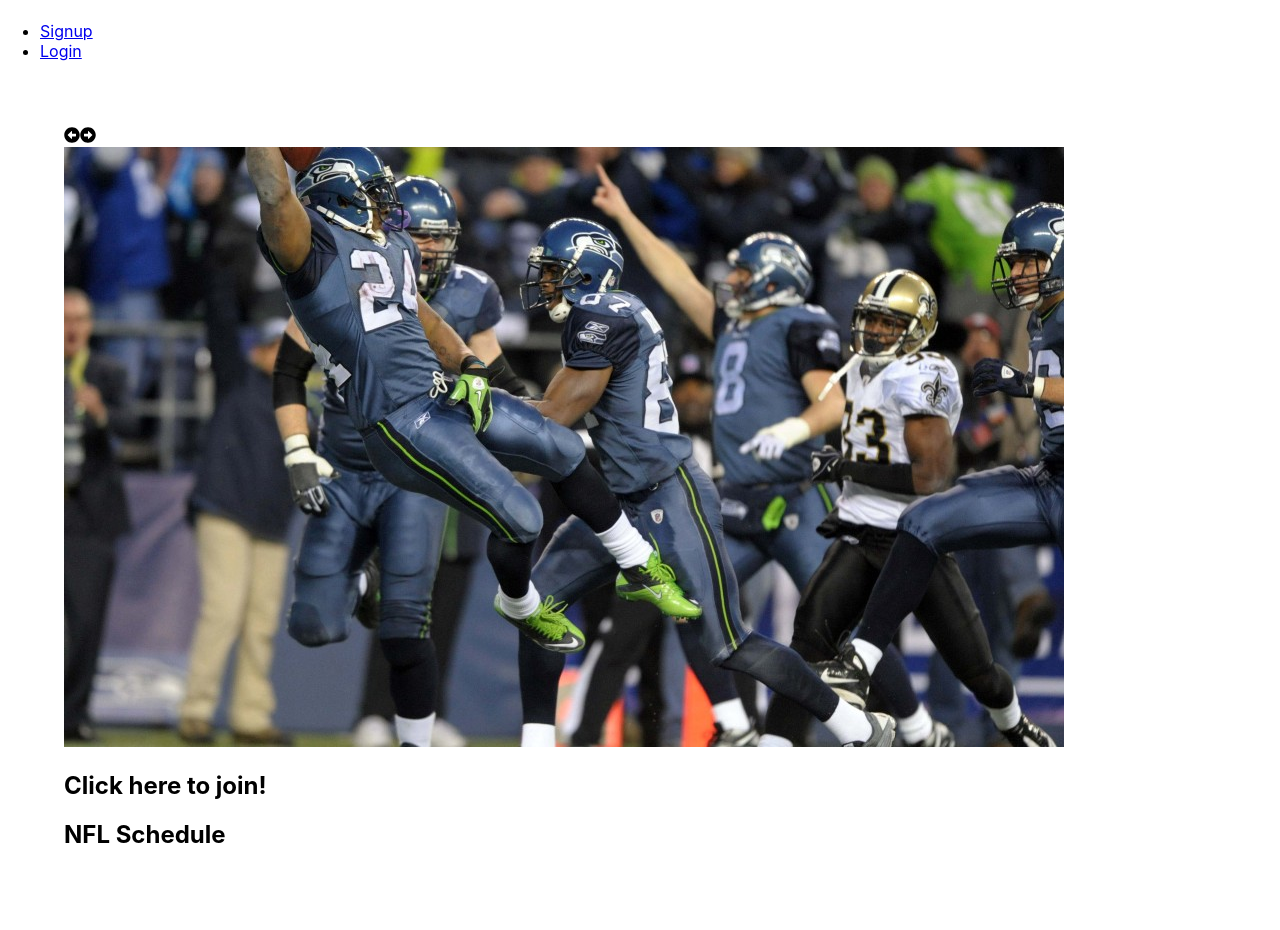
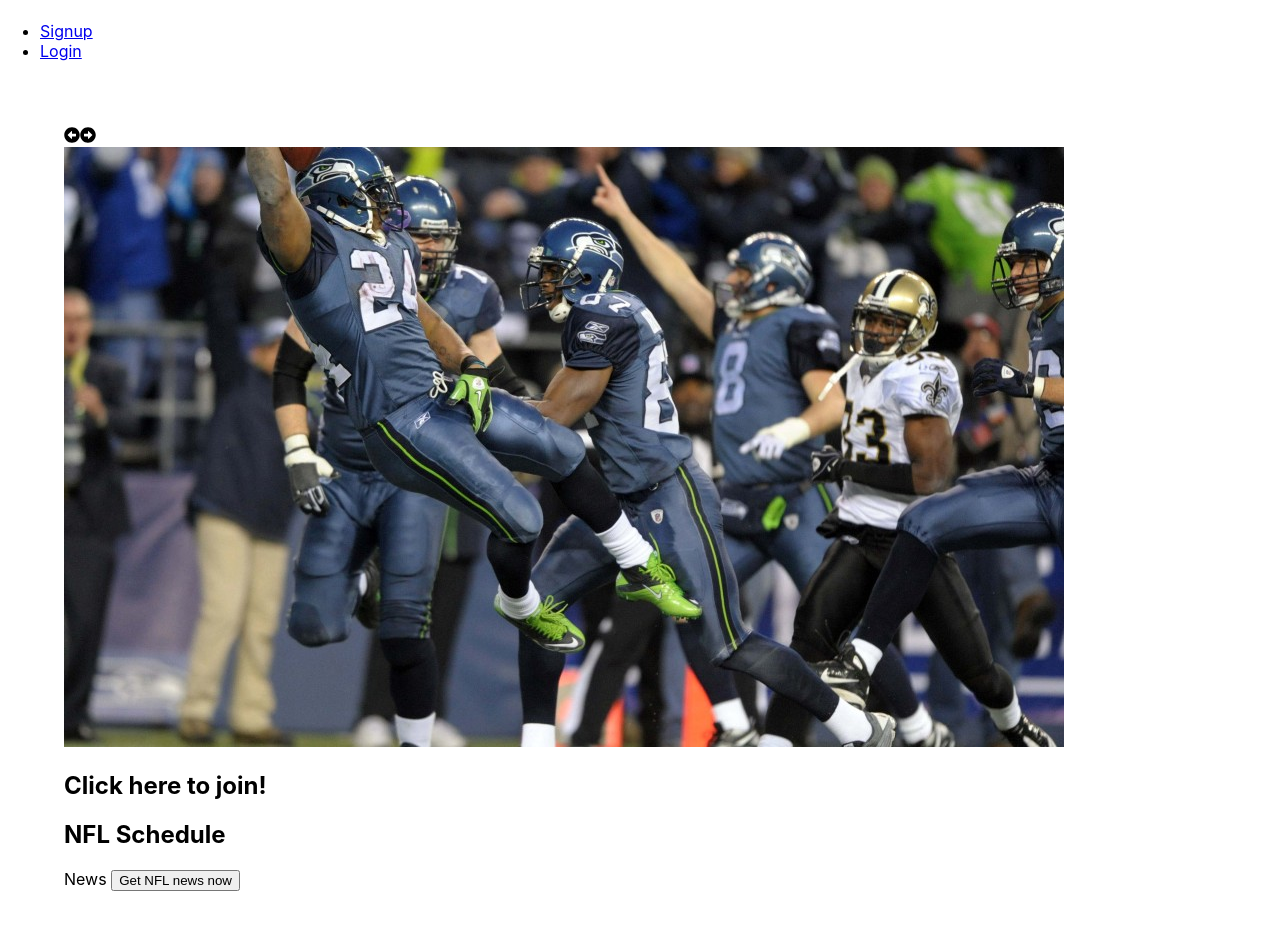
Before and after one commit to calvinjdonner/fantasy-football-app, a React (Create React App) app in the folder client/: page / in a window 1280 px wide. Shown: the top 930 px of the page. Built offline with nearby package versions, Linux system fonts and the light colour scheme.

Commit message:
console logging news data

```diff
--- a/client/src/App.js
+++ b/client/src/App.js
@@ -1,34 +1,33 @@
-import React from 'react';
-import { BrowserRouter as Router, Route, Switch } from 'react-router-dom';
+import React from "react";
+import { BrowserRouter as Router, Route, Switch } from "react-router-dom";
 import {
   ApolloClient,
   InMemoryCache,
   ApolloProvider,
   createHttpLink,
-} from '@apollo/client';
-import { setContext } from '@apollo/client/link/context';
+} from "@apollo/client";
+import { setContext } from "@apollo/client/link/context";
+import Axios from "axios";
 
+import Login from "./pages/Login";
+import Signup from "./pages/Signup";
+import Nav from "./components/Nav";
+import footballImages from "./components/Images";
 
-import Login from './pages/Login';
-import Signup from './pages/Signup';
-import Nav from './components/Nav';
-import footballImages from './components/Images';
-
-import About from './components/About';
-import Join from './components/Join';
-import Schedule from './components/Schedule';
-
+import About from "./components/About";
+import Join from "./components/Join";
+import Schedule from "./components/Schedule";
 
 const httpLink = createHttpLink({
-  uri: '/graphql',
+  uri: "/graphql",
 });
 
 const authLink = setContext((_, { headers }) => {
-  const token = localStorage.getItem('id_token');
+  const token = localStorage.getItem("id_token");
   return {
     headers: {
       ...headers,
-      authorization: token ? `Bearer ${token}` : '',
+      authorization: token ? `Bearer ${token}` : "",
     },
   };
 });
@@ -39,6 +38,14 @@ const client = new ApolloClient({
 });
 
 function App() {
+
+  const nflNews = () => {
+    Axios.get(
+      "https://api.sportsdata.io/v3/nfl/scores/json/News?key=8d47ddc73491478086570cc47316de1b"
+    ).then((response) => {
+      console.log(response);
+    });
+  };
   return (
     <ApolloProvider client={client}>
       <Router>
@@ -52,6 +59,9 @@ function App() {
             <About slides={footballImages}></About>
             <Join></Join>
             <Schedule></Schedule>
+            <div>
+              News <button onClick={nflNews}>Get NFL news now</button>
+            </div>
           </main>
         </div>
       </Router>
--- /dev/null
+++ b/client/src/pages/Home.js
@@ -0,0 +1 @@
+import React from 'react';
--- a/package.json
+++ b/package.json
@@ -18,6 +18,7 @@
   },
   "dependencies": {
     "apollo-server-express": "^3.6.1",
+    "axios": "^0.24.0",
     "react-icons": "^4.3.1"
   }
 }
```
Also changed, not shown: 1 other file (tests, documents, lock files or other folders).
